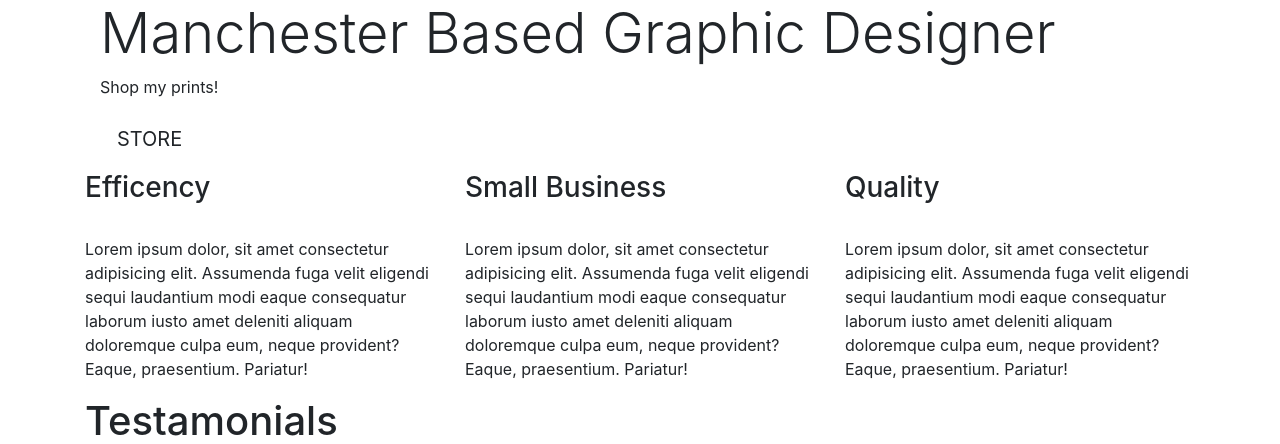
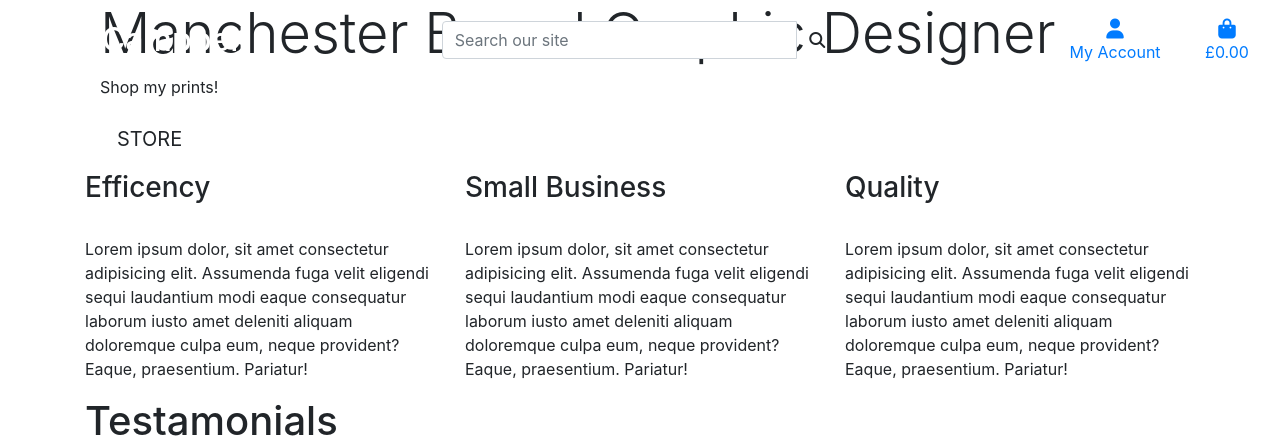
Before and after one commit to Code-Institute-Submissions/ConnorSargent-GraphicDesignerWebsite, a Django app: page / in a window 1280 px wide. Shown: the top 444 px of the page. Run offline with Django 3.2, Linux system fonts and the light colour scheme; some libraries are stand-ins or nearby versions.

Commit message:
Added home page header

```diff
--- a/templates/base.html
+++ b/templates/base.html
@@ -23,6 +23,7 @@
     {% endblock %}
 
     {% block corejs %}
+    <script src="https://kit.fontawesome.com/00b18c67c0.js" crossorigin="anonymous"></script>
     <script src="https://code.jquery.com/jquery-3.6.0.min.js"
         integrity="sha256-/xUj+3OJU5yExlq6GSYGSHk7tPXikynS7ogEvDej/m4=" crossorigin="anonymous"></script>
     <script src="https://cdn.jsdelivr.net/npm/popper.js@1.16.0/dist/umd/popper.min.js"
@@ -40,7 +41,75 @@
 </head>
 
 <body>
-    <header class="container-fluid fixed-top"></header>
+    <header class="container-fluid fixed-top">
+        <div id="topnav" class="row pt-lg-2 d-none d-lg-flex">
+            <div class="col-12 col-lg-4 my-auto py-1 py-lg-0 text-center text-lg-left">
+                <a href="{% url 'home' %}" class="nav-link main-logo-link">
+                    <h2 class="logo-font text-white my-0">Ellie Campbell</h2>
+                </a>
+            </div>
+
+            <div class="col-12 col-lg-4 my-auto py-1 py-lg-0">
+                <form method="GET" action="">
+                    <div class="input-group w-100">
+                        <input class="form-control" type="text" name="q" placeholder="Search our site">
+                        <div class="input-group-append">
+                            <button class="form-control btn" type="submit">
+                                <span class="icon">
+                                    <i class="fas fa-search"></i>
+                                </span>
+                            </button>
+                        </div>
+                    </div>
+                </form>
+            </div>
+
+            <div class="col-12 col-lg-4 my-auto py-1 py-lg-0">
+                <ul class="list-inline list-unstyled text-center text-lg-right my-0">
+                    <li class="list-inline-item dropdown">
+                        <a class="text-black nav-link" href="#" id="user-options" data-toggle="dropdown"
+                            aria-haspopup="true" aria-expanded="false">
+                            <div class="text-center">
+                                <div><i class="fas fa-user fa-lg"></i></div>
+                                <p class="my-0">My Account</p>
+                            </div>
+                        </a>
+                        <div class="dropdown-menu" aria-labelledby="user-options">
+                            {% if request.user.is_authenticated %}
+                            {% if request.user.is_superuser %}
+                            <a href="" class="dropdown-item">Product Management</a>
+                            {% endif %}
+                            <a href="" class="dropdown-item">My Profile</a>
+                            <a href="{% url 'account_logout' %}" class="dropdown-item">Logout</a>
+                            {% else %}
+                            <a href="{% url 'account_signup' %}" class="dropdown-item">Register</a>
+                            <a href="{% url 'account_login' %}" class="dropdown-item">Login</a>
+                            {% endif %}
+                        </div>
+                    </li>
+                    <li class="list-inline-item">
+                        <a class="{% if grand_total %}
+                                    text-info font-weight-bold
+                                {% else %}
+                                    text-black
+                                {% endif %}
+                                nav-link" href="">
+                            <div class="text-center">
+                                <div><i class="fas fa-shopping-bag fa-lg"></i></div>
+                                <p class="my-0">
+                                    {% if grand_total %}
+                                    £{{ grand_total|floatformat:2 }}
+                                    {% else %}
+                                    £0.00
+                                    {% endif %}
+                                </p>
+                            </div>
+                        </a>
+                    </li>
+                </ul>
+            </div>
+        </div>
+    </header>
 
     {% if messages %}
     <div class="message-container"></div>
```
